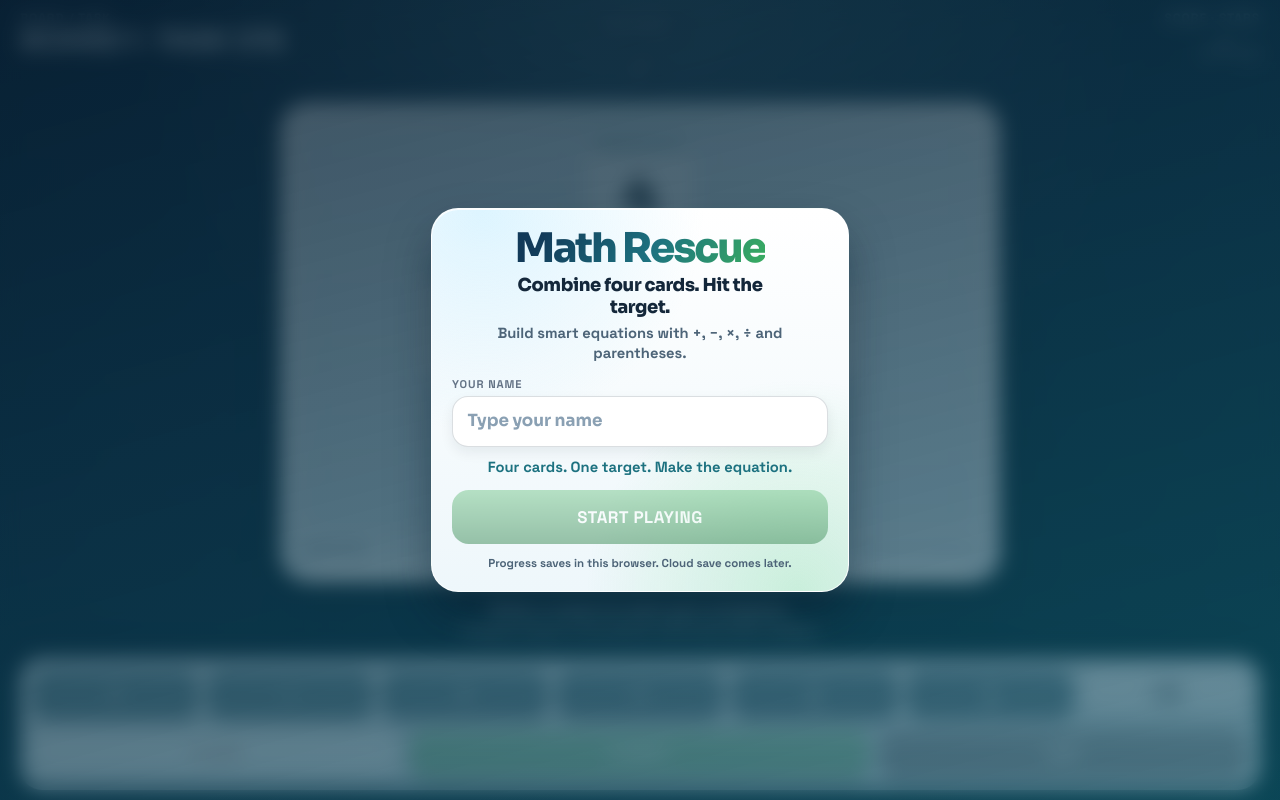
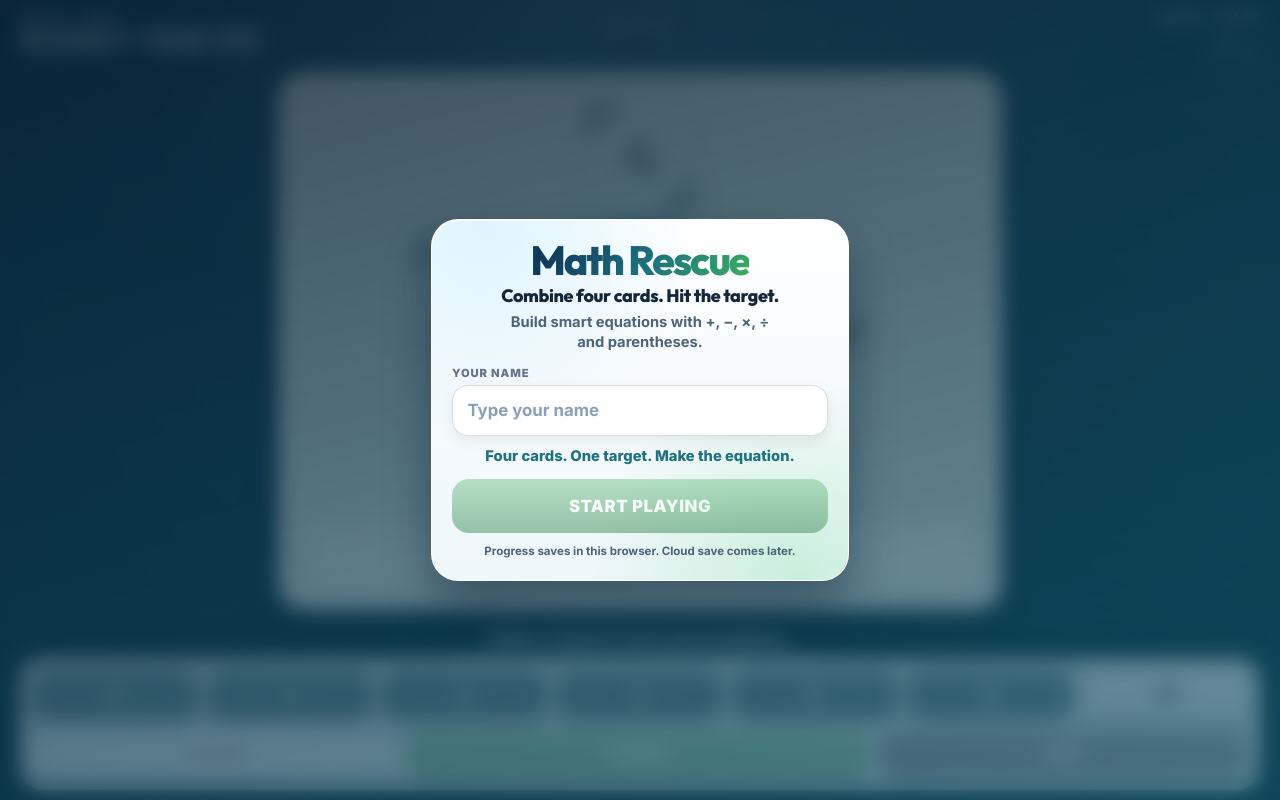
Before and after one commit to PratikBansod95/Math-Rescue, a website with bundled scripts: page public/index.html in a window 1280 px wide. Built offline with nearby package versions, Linux system fonts and the light colour scheme.

Commit message:
Revert "Reskin puzzle board to a modern product surface."
This reverts commit f4f281a23cf58e64e5303358656cc9e648999856.

```diff
--- a/public/css/styles.css
+++ b/public/css/styles.css
@@ -1,13 +1,13 @@
 html,body {
     overscroll-behavior: none;
-    color: #f4f8fb;
-    background: #0b1520;
+    color: #f8fbff;
+    background: #101820;
     width: 100%;
     min-width: 0;
     height: 100%;
     min-height: 0;
     margin: 0;
-    font-family: "Space Grotesk",ui-sans-serif,system-ui,sans-serif;
+    font-family: Inter,ui-sans-serif,system-ui,-apple-system,BlinkMacSystemFont,Segoe UI,sans-serif;
     overflow: hidden
 }
 
@@ -57,25 +57,14 @@ button:disabled,input:disabled {
 }
 
 .math-game {
-    --math-bg: linear-gradient(160deg, #0c2438 0%, #123d52 42%, #0f6b6a 100%);
-    --surface: #f3f7fa;
-    --surface-elevated: #ffffff;
-    --ink: #102033;
-    --ink-soft: #5b6f82;
-    --line: #d7e3ec;
-    --accent: #0f8f8a;
-    --accent-deep: #0a5f6a;
-    --target: #0d2a3d;
+    --math-bg: linear-gradient(145deg, #103a51, #1d7280);
+    --card-paper: linear-gradient(160deg, #fff, #edf6fb);
     --safe-top: env(safe-area-inset-top, 0px);
     --safe-bottom: env(safe-area-inset-bottom, 0px);
     --safe-left: env(safe-area-inset-left, 0px);
     --safe-right: env(safe-area-inset-right, 0px);
     isolation: isolate;
-    background:
-      radial-gradient(ellipse 80% 50% at 50% -10%, #2bb7ae33, transparent 55%),
-      linear-gradient(180deg, #05122418, #05122455),
-      var(--math-bg) center / cover no-repeat,
-      #0f2f40;
+    background: linear-gradient(180deg, #05122414, #05122461), var(--math-bg) center / cover no-repeat, #123d52;
     grid-template-rows: auto minmax(0,1fr) auto;
     gap: .75rem;
     padding: calc(.65rem + var(--safe-top)) calc(clamp(.65rem,3%,1.25rem) + var(--safe-right)) calc(.65rem + var(--safe-bottom)) calc(clamp(.65rem,3%,1.25rem) + var(--safe-left));
@@ -123,17 +112,17 @@ button:disabled,input:disabled {
     justify-items: end
 }
 
-.hud-badge span,.hud-best,.result-kicker {
+.hud-badge span,.hud-best,.result-kicker,.equation-box span {
     color: #e8f7ffb8;
     text-transform: uppercase;
     letter-spacing: .08em;
     font-size: .76rem;
-    font-weight: 700
+    font-weight: 850
 }
 
 .hud-badge strong {
     letter-spacing: -.04em;
-    font-family: Sora,"Space Grotesk",ui-sans-serif,system-ui,sans-serif;
+    font-family: Outfit,Inter,ui-sans-serif,system-ui,sans-serif;
     font-size: 2.35rem;
     line-height: .95
 }
@@ -164,183 +153,114 @@ button:disabled,input:disabled {
 }
 
 .math-card {
-    --card-ink: var(--ink);
-    color: var(--card-ink);
-    background:
-      linear-gradient(180deg, #ffffffee 0%, #eef4f8f5 100%);
-    border: 1px solid #ffffff55;
-    border-radius: 1.75rem;
+    color: #14273a;
+    background: linear-gradient(#fffef6fa,#f5fafaf5);
+    border: 1px solid #0c22341a;
+    border-radius: 1.7rem;
     place-self: center;
-    gap: 1rem;
-    width: min(100%, 42rem);
-    margin-inline: auto;
-    padding: clamp(1rem, 4.5%, 1.45rem);
+    gap: .75rem;
+    width: min(100%,42rem);
+    margin-inline:auto;padding: clamp(1rem,5%,1.55rem);
     display: grid;
-    position: relative;
-    overflow: hidden;
-    box-shadow:
-      0 1px 0 #ffffffcc inset,
-      0 18px 40px #04131f3d,
-      0 2px 8px #04131f22;
-    animation: stage-in .45s cubic-bezier(.2, .8, .2, 1) both
-}
-
-.math-card::before {
-    content: "";
-    pointer-events: none;
-    position: absolute;
-    inset: 0;
-    background:
-      radial-gradient(ellipse 70% 45% at 50% 0%, #2bb7ae18, transparent 60%),
-      linear-gradient(135deg, #ffffff40, transparent 40%);
-    z-index: 0
-}
-
-.math-card > * {
-    position: relative;
-    z-index: 1
-}
-
-.math-stage {
-    border-radius: 1.25rem;
-    background:
-      linear-gradient(180deg, #e8f1f6 0%, #dce8ef 100%);
-    border: 1px solid #c9d9e6;
-    padding: clamp(.7rem, 2.8%, 1rem);
-    box-shadow: inset 0 1px 0 #ffffffa6, inset 0 -1px 0 #0c22340d
+    box-shadow: 0 1rem 2.2rem #05162733,inset 0 1px #ffffffe6
 }
 
 .card-cross {
     grid-template-rows: auto auto auto;
     grid-template-columns: minmax(0,1fr) minmax(5.8rem,.86fr) minmax(0,1fr);
     place-items: center;
-    gap: clamp(.4rem, 1.6cqh, .85rem) clamp(.45rem, 2cqw, .9rem);
-    min-height: 17.5rem;
+    gap: clamp(.35rem,1.5cqh,.8rem) clamp(.42rem,2cqw,.8rem);
+    min-height: 18.2rem;
     display: grid
 }
 
 .target-badge {
-    color: #f7fcff;
+    color: #fff;
     z-index: 1;
-    background:
-      radial-gradient(circle at 42% 32%, #1a4d66 0%, var(--target) 68%);
+    background: radial-gradient(circle at 48% 40%,#3c99e7e6,#123a59 72%);
     border-radius: 50%;
     grid-area: 2/2;
     justify-self: center;
     place-items: center;
-    align-content: center;
-    gap: .05rem;
-    width: clamp(5.6rem, 20cqw, 7.6rem);
-    min-height: clamp(5.6rem, 20cqw, 7.6rem);
+    width: clamp(5.8rem,21cqw,8rem);
+    min-height: clamp(5.8rem,21cqw,8rem);
     display: grid;
-    border: 1px solid #ffffff28;
-    box-shadow:
-      0 0 0 .28rem #0f8f8a33,
-      0 0 0 .5rem #0f8f8a14,
-      0 12px 28px #04131f40,
-      inset 0 1px 0 #ffffff30;
-    transition: transform .2s ease, box-shadow .2s ease
+    box-shadow: 0 0 0 .34rem #9ae0ffd1,0 0 1.8rem #76d4ffb3,inset 0 0 0 1px #ffffff40
 }
 
 .target-badge--pulse {
     animation: target-pulse .55s ease
 }
 
-.target-badge__label {
+.target-badge span {
     text-transform: uppercase;
-    letter-spacing: .14em;
+    letter-spacing: .05em;
     align-self: end;
-    margin-block-end: -.1rem;
-    font-size: .62rem;
-    font-weight: 700;
-    color: #9ec9d8
+    margin-block-end:-.15rem;font-size: .9rem;
+    font-weight: 850
 }
 
-.target-badge__value {
-    letter-spacing: -.06em;
+.target-badge strong {
+    letter-spacing: -.05em;
     align-self: start;
-    font-family: Sora,"Space Grotesk",ui-sans-serif,sans-serif;
-    font-size: clamp(2.2rem, 10cqw, 3.1rem);
-    font-weight: 800;
-    line-height: .92
+    font-family: Outfit,Inter,ui-sans-serif,system-ui,sans-serif;
+    font-size: clamp(2.45rem,11cqw,3.4rem);
+    line-height: .95
 }
 
 .number-card,.operator-button,.action-row button,.start-prompt button,.result-card button {
     cursor: pointer;
     border-radius: 1rem;
-    transition: transform .16s cubic-bezier(.2,.8,.2,1), box-shadow .16s ease, filter .16s ease, background .16s ease;
-    box-shadow: 0 .28rem #1024362e, 0 .8rem 1.3rem #0a22361f
+    transition: transform .14s,box-shadow .14s,filter .14s;
+    box-shadow: 0 .28rem #1024362e,0 .8rem 1.3rem #0a22361f
 }
 
 .number-card:active,.operator-button:active,.action-row button:active,.start-prompt button:active,.result-card button:active {
     transform: translateY(.12rem);
-    box-shadow: 0 .12rem #10243638, 0 .4rem .8rem #0a22361a
+    box-shadow: 0 .12rem #10243638,0 .4rem .8rem #0a22361a
 }
 
 .number-card {
-    background: var(--surface-elevated);
-    color: var(--ink);
+    background: radial-gradient(circle at 0 0, #2d75a7d1 0 22%, transparent 23%), radial-gradient(circle at 100% 100%, #2d75a7d1 0 22%, transparent 23%), var(--card-paper) center / cover, linear-gradient(160deg, #fff, #edf6fb);
+    color: #142b3d;
     text-align: center;
-    border: 1px solid var(--line);
-    border-radius: 1.15rem;
+    border: .18rem solid #ffffffe6;
     place-items: center;
-    width: clamp(4.6rem, 22cqw, 7rem);
-    min-height: clamp(4.7rem, 16cqh, 6.8rem);
-    font-family: Sora,"Space Grotesk",ui-sans-serif,sans-serif;
-    font-size: clamp(2.05rem, 11cqw, 3.2rem);
-    font-weight: 700;
+    width: clamp(4.8rem,23cqw,7.5rem);
+    min-height: clamp(4.9rem,17cqh,7.4rem);
+    font-family: Outfit,Inter,ui-sans-serif,system-ui,sans-serif;
+    font-size: clamp(2.25rem,12cqw,3.55rem);
+    font-weight: 800;
     display: grid;
     position: relative;
-    overflow: hidden;
-    box-shadow:
-      0 1px 0 #fff inset,
-      0 8px 18px #0a22361a,
-      0 2px 4px #0a223612
+    overflow: hidden
 }
 
-.number-card::before {
+.number-card:after {
     content: "";
     pointer-events: none;
+    border: 1px solid #142b3d14;
+    border-radius: .72rem;
     position: absolute;
-    inset: 0 auto auto 0;
-    width: 100%;
-    height: .22rem;
-    background: linear-gradient(90deg, var(--accent), #3db8c4)
-}
-
-.number-card:hover:not(:disabled) {
-    transform: translateY(-2px);
-    border-color: #b7cedd;
-    box-shadow:
-      0 1px 0 #fff inset,
-      0 14px 28px #0a223624,
-      0 4px 8px #0a223612
-}
-
-.number-card:active:not(:disabled) {
-    transform: translateY(1px) scale(.98)
+    inset: .32rem
 }
 
 .number-card--top {
-    grid-area: 1/2;
-    animation: card-rise .4s .04s both
+    grid-area: 1/2
 }
 
 .number-card--left {
     grid-area: 2/1;
-    justify-self: end;
-    animation: card-rise .4s .08s both
+    justify-self: end
 }
 
 .number-card--right {
     grid-area: 2/3;
-    justify-self: start;
-    animation: card-rise .4s .12s both
+    justify-self: start
 }
 
 .number-card--bottom {
-    grid-area: 3/2;
-    animation: card-rise .4s .16s both
+    grid-area: 3/2
 }
 
 .card-value {
@@ -365,65 +285,30 @@ button:disabled,input:disabled {
 }
 
 .number-card:disabled {
-    filter: grayscale(.55);
-    opacity: .34;
-    transform: none;
-    box-shadow: none
+    filter: grayscale(.75);
+    opacity: .38;
+    transform: none
 }
 
 .equation-box {
-    gap: .45rem;
+    gap: .35rem;
     display: grid
-}
-
-.equation-box__head {
-    display: flex;
-    align-items: baseline;
-    justify-content: space-between;
-    gap: .75rem
-}
-
-.equation-box__head > span:first-child {
-    color: var(--ink-soft);
-    text-transform: uppercase;
-    letter-spacing: .1em;
-    font-size: .7rem;
-    font-weight: 700
-}
-
-.equation-box__hint {
-    color: #8aa0b3;
-    font-size: .72rem;
-    font-weight: 600;
-    letter-spacing: 0;
-    text-transform: none
 }
 
 .equation-input {
     box-sizing: border-box;
-    color: var(--ink);
-    background: var(--surface-elevated);
-    border: 1px solid var(--line);
-    border-radius: 1.05rem;
+    color: #15283b;
+    background: #ffffffdb;
+    border: 1px solid #1c334829;
+    border-radius: 1rem;
     outline: none;
     width: 100%;
-    min-height: 4.15rem;
-    padding: .75rem 1rem;
-    font: 700 clamp(1.25rem, 4.8cqw, 1.65rem)/1.15 Sora,"Space Grotesk",ui-sans-serif,sans-serif;
-    letter-spacing: -.02em;
+    min-height: 4.1rem;
+    padding: .65rem .85rem;
+    font: 850 1.65rem/1.1 Inter,ui-sans-serif,system-ui,sans-serif;
     display: flex;
     align-items: center;
-    overflow-x: auto;
-    white-space: nowrap;
-    box-shadow: inset 0 1px 2px #0a22360d, 0 1px 0 #ffffffaa;
-    transition: border-color .16s ease, box-shadow .16s ease
-}
-
-.math-game[data-phase=playing] .equation-input {
-    border-color: #9ec9d4;
-    box-shadow:
-      inset 0 1px 2px #0a22360d,
-      0 0 0 3px #0f8f8a18
+    word-break: break-word
 }
 
 .feedback-line {
@@ -504,7 +389,7 @@ button:disabled,input:disabled {
     background: #ffffff1a;
     border-radius: .38rem;
     padding: .08rem .28rem;
-    font-family: "Space Grotesk",ui-sans-serif,sans-serif;
+    font-family: Inter,ui-sans-serif,system-ui,sans-serif;
     font-weight: 850;
     display: inline
 }
@@ -515,15 +400,11 @@ button:disabled,input:disabled {
     gap: .7rem .85rem
 }
 
-.math-game[data-phase=review] .math-stage {
+.math-game[data-phase=review] .card-cross {
     grid-area: 1/1/span 2;
-    align-self: stretch;
-    padding: .55rem
-}
-
-.math-game[data-phase=review] .card-cross {
-    min-height: 11rem;
-    transform: none
+    align-self: center;
+    min-height: 11.5rem;
+    transform: translate(-.15rem)
 }
 
 .math-game[data-phase=review] .equation-box {
@@ -538,40 +419,35 @@ button:disabled,input:disabled {
 }
 
 .math-game[data-phase=review] .number-card {
-    border-radius: .9rem;
+    border-width: .12rem;
+    border-radius: .75rem;
     width: clamp(2.9rem,12cqw,4.5rem);
     min-height: clamp(3.1rem,9cqh,4.4rem);
     font-size: clamp(1.25rem,6cqw,2rem)
 }
 
-.math-game[data-phase=review] .number-card::before {
-    height: .14rem
+.math-game[data-phase=review] .number-card:after {
+    border-radius: .5rem;
+    inset: .2rem
 }
 
 .math-game[data-phase=review] .target-badge {
     width: clamp(3.5rem,13cqw,4.8rem);
     min-height: clamp(3.5rem,13cqw,4.8rem);
-    box-shadow:
-      0 0 0 .18rem #0f8f8a33,
-      0 8px 16px #04131f33,
-      inset 0 1px 0 #ffffff30
+    box-shadow: 0 0 0 .2rem #9ae0ffd1,0 0 1.1rem #76d4ff8c,inset 0 0 0 1px #ffffff40
 }
 
-.math-game[data-phase=review] .target-badge__label {
-    font-size: .52rem
+.math-game[data-phase=review] .target-badge span {
+    font-size: .62rem
 }
 
-.math-game[data-phase=review] .target-badge__value {
-    font-size: clamp(1.35rem,6.5cqw,1.85rem)
+.math-game[data-phase=review] .target-badge strong {
+    font-size: clamp(1.45rem,6.5cqw,2rem)
 }
 
 .math-game[data-phase=review] .equation-input {
     min-height: 3.5rem;
     font-size: clamp(1rem,4.5cqw,1.45rem)
-}
-
-.math-game[data-phase=review] .equation-box__hint {
-    display: none
 }
 
 .math-game[data-phase=review] .operator-grid,.math-game[data-phase=review] [data-clear],.math-game[data-phase=review] [data-submit] {
@@ -695,7 +571,7 @@ button:disabled,input:disabled {
 .start-prompt .brand-mark {
     letter-spacing: -.05em;
     margin: 0;
-    font-family: Sora,"Space Grotesk",ui-sans-serif,sans-serif;
+    font-family: Outfit,Inter,ui-sans-serif,system-ui,sans-serif;
     font-size: clamp(2.1rem, 8vw, 2.55rem);
     line-height: .92;
     font-weight: 800;
@@ -713,7 +589,7 @@ button:disabled,input:disabled {
     letter-spacing: -.02em;
     line-height: 1.25;
     max-width: 18rem;
-    font-family: Sora,"Space Grotesk",ui-sans-serif,sans-serif
+    font-family: Outfit,Inter,ui-sans-serif,system-ui,sans-serif
 }
 
 .start-lead {
@@ -785,7 +661,7 @@ button:disabled,input:disabled {
     width: 100%;
     min-height: 3.2rem;
     padding: .7rem .9rem;
-    font: 700 1.05rem/1.1 Sora,"Space Grotesk",ui-sans-serif,sans-serif;
+    font: 850 1.05rem/1.1 Inter,ui-sans-serif,system-ui,sans-serif;
     box-shadow: inset 0 1px 0 #fff, 0 .35rem .8rem #05162712
 }
 
@@ -846,7 +722,7 @@ button:disabled,input:disabled {
 
 .result-card>strong {
     color: #246fd0;
-    font-family: Sora,"Space Grotesk",ui-sans-serif,sans-serif;
+    font-family: Outfit,Inter,ui-sans-serif,system-ui,sans-serif;
     font-size: 4rem;
     line-height: .92
 }
@@ -857,7 +733,7 @@ button:disabled,input:disabled {
 
 .result-card h2 {
     letter-spacing: -.03em;
-    font-family: Sora,"Space Grotesk",ui-sans-serif,sans-serif;
+    font-family: Outfit,Inter,ui-sans-serif,system-ui,sans-serif;
     font-size: 1.65rem
 }
 
@@ -886,38 +762,32 @@ button:disabled,input:disabled {
 
     .math-card {
         border-radius: 1.25rem;
-        gap: .7rem;
+        gap: .55rem;
         padding: .8rem
     }
 
-    .math-stage {
-        padding: .55rem;
-        border-radius: 1rem
+    .target-badge {
+        width: 6.3rem;
+        min-height: 6.3rem
     }
 
-    .target-badge {
-        width: 6rem;
-        min-height: 6rem
-    }
-
-    .target-badge__value {
-        font-size: 2.4rem
+    .target-badge strong {
+        font-size: 2.7rem
     }
 
     .card-cross {
         gap: .3rem .4rem;
-        min-height: 14rem
+        min-height: 14.6rem
     }
 
     .number-card {
-        min-height: 4rem;
-        font-size: 1.9rem;
-        border-radius: 1rem
+        min-height: 4.1rem;
+        font-size: 2rem
     }
 
     .equation-input {
         min-height: 3.2rem;
-        font-size: 1.25rem
+        font-size: 1.3rem
     }
 
     .feedback-line {
@@ -960,16 +830,6 @@ button:disabled,input:disabled {
     0% { transform: scale(1) }
     40% { transform: scale(1.08) }
     100% { transform: scale(1) }
-}
-
-@keyframes stage-in {
-    from { opacity: 0; transform: translateY(.55rem) scale(.985) }
-    to { opacity: 1; transform: translateY(0) scale(1) }
-}
-
-@keyframes card-rise {
-    from { opacity: 0; transform: translateY(.4rem) scale(.96) }
-    to { opacity: 1; transform: translateY(0) scale(1) }
 }
 
 .hud-center {
@@ -1042,7 +902,7 @@ button:disabled,input:disabled {
 }
 
 .tutorial-card strong {
-    font-family: Sora,"Space Grotesk",sans-serif;
+    font-family: Outfit,Inter,sans-serif;
     font-size: 1.15rem
 }
 
--- a/public/index.html
+++ b/public/index.html
@@ -3,7 +3,7 @@
 <head>
   <meta charset="UTF-8" />
   <meta name="viewport" content="width=device-width, initial-scale=1, viewport-fit=cover" />
-  <meta name="theme-color" content="#0c2438" />
+  <meta name="theme-color" content="#0A1628" />
   <meta name="description" content="Math Rescue — build equations from four cards to hit the target." />
   <meta name="apple-mobile-web-app-capable" content="yes" />
   <meta name="mobile-web-app-capable" content="yes" />
@@ -13,7 +13,7 @@
   <title>Math Rescue</title>
   <link rel="preconnect" href="https://fonts.googleapis.com" />
   <link rel="preconnect" href="https://fonts.gstatic.com" crossorigin />
-  <link href="https://fonts.googleapis.com/css2?family=Sora:wght@600;700;800&family=Space+Grotesk:wght@500;600;700&display=swap" rel="stylesheet" />
+  <link href="https://fonts.googleapis.com/css2?family=Inter:wght@500;700;800;850&family=Outfit:wght@700;800&display=swap" rel="stylesheet" />
   <link rel="stylesheet" href="./css/styles.css" />
 </head>
 <body>
--- a/public/js/ui.js
+++ b/public/js/ui.js
@@ -175,15 +175,10 @@ function template() {
 
     <main class="math-play" aria-label="Math Rescue puzzle board">
       <section class="math-card" aria-label="Target and equation">
-        <div class="math-stage">
-          <div class="card-cross" data-numbers aria-label="Four number cards and center target"></div>
-        </div>
+        <div class="card-cross" data-numbers aria-label="Four number cards and center target"></div>
 
         <div class="equation-box">
-          <div class="equation-box__head">
-            <span>Equation</span>
-            <span class="equation-box__hint">Tap cards &amp; operators</span>
-          </div>
+          <span>Equation</span>
           <div data-input class="equation-input" role="textbox" aria-readonly="true" aria-label="Your equation"> </div>
         </div>
 
@@ -301,7 +296,7 @@ function renderCards(container, state, onAppend) {
     "aria-label",
     `Target number ${state.round.targetLabel || state.round.target}`
   );
-  target.innerHTML = `<span class="target-badge__label">Target</span><strong class="target-badge__value">${state.round.targetLabel || state.round.target}</strong>`;
+  target.innerHTML = `<span>Target</span><strong>${state.round.targetLabel || state.round.target}</strong>`;
   container.append(target);
 }
 
```
